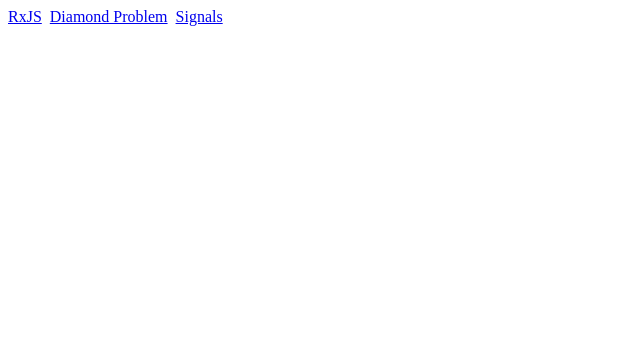
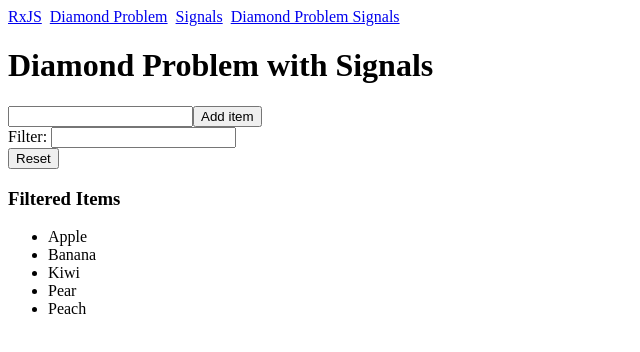
Before and after one commit to sonallux/angular-signals-demo, an Angular app: page /diamond-signals in a window 1280 px wide. Before the commit this address led to /. Shown: the top 352 px of the page, without its empty margins (0-640 px from the left). Built offline with nearby package versions, Linux system fonts and the light colour scheme.

Commit message:
Add diamond problem with signals example

```diff
--- a/src/app/app.component.html
+++ b/src/app/app.component.html
@@ -2,6 +2,7 @@
   <a routerLink="rxjs">RxJS</a>
   <a routerLink="diamond">Diamond Problem</a>
   <a routerLink="signals">Signals</a>
+  <a routerLink="diamond-signals">Diamond Problem Signals</a>
 </nav>
 
 <router-outlet />
--- /dev/null
+++ b/src/app/diamond-problem-signals/diamond-problem-signals.component.ts
@@ -0,0 +1,50 @@
+import {Component, computed, signal} from '@angular/core';
+import {FormsModule} from '@angular/forms';
+
+const DEFAULT_ITEMS = ['Apple', 'Banana', 'Kiwi', 'Pear', 'Peach']
+
+@Component({
+  selector: 'diamond-problem-signals-component',
+  template: `
+      <h1>Diamond Problem with Signals</h1>
+
+      <form (submit)="addItem(addItemInput.value)">
+        <input type="text" #addItemInput>
+        <button type="submit">Add item</button>
+      </form>
+
+      <div>
+        <span>Filter: </span>
+        <input type="text" #filterInput [value]="filter()" (input)="filter.set(filterInput.value)"/>
+      </div>
+      <button (click)="reset()">Reset</button>
+      <h3>Filtered Items</h3>
+      <ul>
+        @for (item of filteredItems(); track item) {
+          <li>{{ item }}</li>
+        }
+      </ul>
+  `,
+  standalone: true,
+  imports: [FormsModule]
+})
+export class DiamondProblemSignalsComponent {
+  items = signal([...DEFAULT_ITEMS]);
+  filter = signal('');
+
+  filteredItems = computed(() => {
+    // TODO 1 How often is the filter triggered on reset()
+    // console.log(`items=${this.items()} filter=${this.filter()}`);
+    const lowerCaseFilter = this.filter().toLowerCase();
+    return this.items().filter(item => item.toLowerCase().includes(lowerCaseFilter))
+  })
+
+  reset() {
+    this.items.set([...DEFAULT_ITEMS]);
+    this.filter.set('');
+  }
+
+  addItem(item: string) {
+    this.items.update(items => [...items, item]);
+  }
+}
--- a/src/app/diamond-problem/diamond-problem.component.ts
+++ b/src/app/diamond-problem/diamond-problem.component.ts
@@ -1,6 +1,6 @@
 import {Component} from '@angular/core';
-import {BehaviorSubject, combineLatest, map, of, tap} from 'rxjs';
-import {FormsModule, ReactiveFormsModule} from '@angular/forms';
+import {BehaviorSubject, combineLatest, map, tap} from 'rxjs';
+import {FormsModule} from '@angular/forms';
 import {AsyncPipe} from '@angular/common';
 
 const DEFAULT_ITEMS = ['Apple', 'Banana', 'Kiwi', 'Pear', 'Peach']
@@ -9,14 +9,20 @@ const DEFAULT_ITEMS = ['Apple', 'Banana', 'Kiwi', 'Pear', 'Peach']
   selector: 'diamond-problem-component',
   template: `
     <h1>Diamond Problem</h1>
+
+    <form (submit)="addItem(addItemInput.value)">
+      <input type="text" #addItemInput>
+      <button type="submit">Add item</button>
+    </form>
+
     <div>
       <span>Filter: </span>
       <input type="text" #filterInput [value]="filter$ | async" (input)="filter$.next(filterInput.value)"/>
+    </div>
     <button (click)="reset()">Reset</button>
-      </div>
     <h3>Filtered Items</h3>
     <ul>
-          @for (item of filteredItems$ | async;track item) {
+      @for (item of filteredItems$ | async; track item) {
         <li>{{ item }}</li>
       }
     </ul>
@@ -30,7 +36,7 @@ export class DiamondProblemComponent {
 
   filteredItems$ = combineLatest([this.items$, this.filter$]).pipe(
     // TODO 1 How often is the filter triggered on reset()
-    // tap(([items, filter]) => console.log(`items=${items} filter=${filter}`)),
+    tap(([items, filter]) => console.log(`items=${items} filter=${filter}`)),
     map(([items, filter]) =>
       items.filter(item => item.toLowerCase().includes(filter.toLowerCase()))
     )
@@ -40,4 +46,8 @@ export class DiamondProblemComponent {
     this.items$.next([...DEFAULT_ITEMS]);
     this.filter$.next('')
   }
+
+  addItem(item: string) {
+    this.items$.next([...this.items$.getValue(), item])
   }
+}
--- a/src/app/signals/signals.component.ts
+++ b/src/app/signals/signals.component.ts
@@ -6,7 +6,7 @@ import { Component, computed, effect, signal } from "@angular/core";
     <h1>Signals</h1>
 
     <p>Counter: {{counter()}}</p>
-    <p>Multiple of 3: {{isMultipleOf3()}}</p>
+    <p>Multiple of 5: {{isMultipleOf5()}}</p>
 
     <button (click)="increment()">Increment</button>
     <button (click)="reset()">Reset</button>
@@ -14,22 +14,29 @@ import { Component, computed, effect, signal } from "@angular/core";
   `
 })
 export class SignalsComponent{
+  // TODO 1 create signal
   counter = signal(0);
-  isMultipleOf3 = computed(() => this.counter() % 3 === 0);
 
-  constructor(){
-    effect(() => console.log('Is multiple of 3: ' + this.isMultipleOf3()))
+  // TODO 5 computed signal
+  isMultipleOf5 = computed(() => this.counter() % 5 === 0);
+
+  constructor() {
+    // TODO 6 side effects
+    effect(() => console.log('Is multiple of 5: ' + this.isMultipleOf5()))
+  }
+
+  reset() {
+    // TODO 2 set value
+    this.counter.set(0);
   }
 
   increment() {
+    // TODO 3 set value
     this.counter.update(value => value + 1);
   }
 
-  reset() {
-    this.counter.set(0);
-  }
-
   log() {
+    // TODO 4 get current value
     console.log(this.counter());
   }
 }
```
Also changed, not shown: src/app/app.routes.ts (+7 -2 lines). Lines whose indentation alone changed are shown as unchanged.
